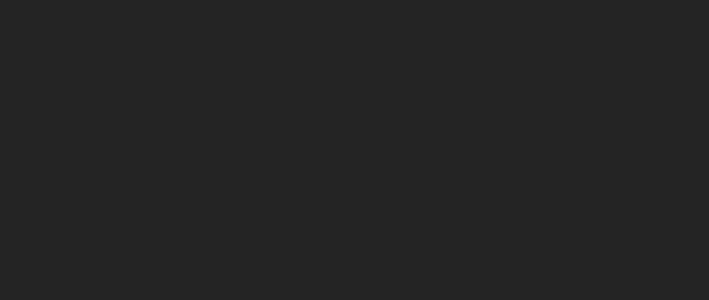
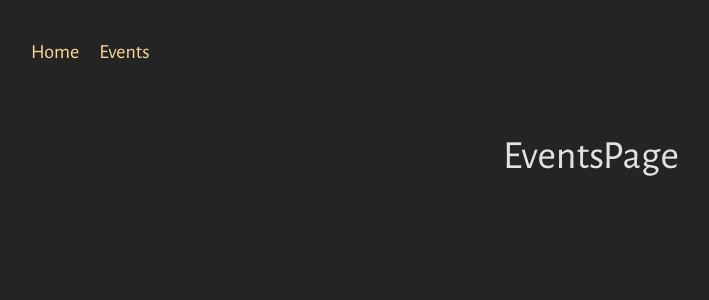
Before and after one commit to palinavasilevich/react-events-app, a React (Vite) app in the folder frontend/: page /events/new in a window 1280 px wide. Shown: the top 300 px of the page, without its empty margins (49-758 px from the left). Built offline with nearby package versions, Linux system fonts and the light colour scheme.

Commit message:
feat: implement page components, add routing and route for main pages, add a root layout

```diff
--- a/frontend/src/App.jsx
+++ b/frontend/src/App.jsx
@@ -1,4 +1,7 @@
 // Challenge / Exercise
+
+import { RouterProvider } from "react-router-dom";
+import router from "./router";
 
 // 1. Add five new (dummy) page components (content can be simple <h1> elements)
 //    - HomePage
@@ -21,7 +24,7 @@
 // BONUS: Add another (nested) layout route that adds the <EventNavigation> component above all /events... page components
 
 function App() {
-  return <div></div>;
+  return <RouterProvider router={router} />;
 }
 
 export default App;
--- a/frontend/src/index.css
+++ b/frontend/src/index.css
@@ -1,10 +1,12 @@
+@import url("https://fonts.googleapis.com/css2?family=Alegreya+Sans&display=swap");
+
 * {
   box-sizing: border-box;
 }
 
 :root {
-  font-family: Inter, Avenir, Helvetica, Arial, sans-serif;
-  font-size: 16px;
+  font-family: "Alegreya Sans", sans-serif;
+  font-size: 1.25rem;
   line-height: 24px;
   font-weight: 400;
 
@@ -48,3 +50,8 @@ ul {
   margin: 0;
   padding: 0;
 }
+
+main {
+  margin: 2rem auto;
+  text-align: center;
+}
--- /dev/null
+++ b/frontend/src/pages/EditEventPage.jsx
@@ -0,0 +1,5 @@
+function EditEventPage() {
+  return <h1>EditEventPage</h1>;
+}
+
+export default EditEventPage;
--- /dev/null
+++ b/frontend/src/pages/ErrorPage.jsx
@@ -0,0 +1,15 @@
+import { MainNavigation } from "../components";
+
+function ErrorPage() {
+  return (
+    <>
+      <MainNavigation />
+      <main>
+        <h1>An error occurred!</h1>
+        <p>Sorry, we could't find the page you're looking for.</p>
+      </main>
+    </>
+  );
+}
+
+export default ErrorPage;
--- /dev/null
+++ b/frontend/src/pages/EventDetailPage.jsx
@@ -0,0 +1,5 @@
+function EventDetailPage() {
+  return <h1>EventDetailPage</h1>;
+}
+
+export default EventDetailPage;
--- /dev/null
+++ b/frontend/src/pages/EventsPage.jsx
@@ -0,0 +1,5 @@
+function EventsPage() {
+  return <h1>EventsPage</h1>;
+}
+
+export default EventsPage;
--- /dev/null
+++ b/frontend/src/pages/HomePage.jsx
@@ -0,0 +1,5 @@
+function HomePage() {
+  return <h1>HomePage</h1>;
+}
+
+export default HomePage;
--- /dev/null
+++ b/frontend/src/pages/NewEventPage.jsx
@@ -0,0 +1,5 @@
+function NewEventPage() {
+  return <h1>NewEventPage</h1>;
+}
+
+export default NewEventPage;
--- /dev/null
+++ b/frontend/src/pages/RootLayout.jsx
@@ -0,0 +1,15 @@
+import { Outlet } from "react-router-dom";
+import { MainNavigation } from "../components";
+
+function RootLayout() {
+  return (
+    <>
+      <MainNavigation />
+      <main>
+        <Outlet />
+      </main>
+    </>
+  );
+}
+
+export default RootLayout;
--- /dev/null
+++ b/frontend/src/router/index.jsx
@@ -0,0 +1,32 @@
+import { createBrowserRouter } from "react-router-dom";
+
+import {
+  RootLayout,
+  ErrorPage,
+  HomePage,
+  EventsPage,
+  EventDetailPage,
+  NewEventPage,
+} from "../pages";
+
+const router = createBrowserRouter([
+  {
+    path: "/",
+    element: <RootLayout />,
+    errorElement: <ErrorPage />,
+    children: [
+      { index: true, element: <HomePage /> },
+      {
+        path: "/events",
+        element: <EventsPage />,
+        children: [
+          { path: ":eventId", element: <EventDetailPage /> },
+          { path: "new", element: <NewEventPage /> },
+          { path: ":eventId/edit", element: <EventsPage /> },
+        ],
+      },
+    ],
+  },
+]);
+
+export default router;
```
Also changed, not shown: frontend/src/pages/index.jsx (+7 -0 lines).
